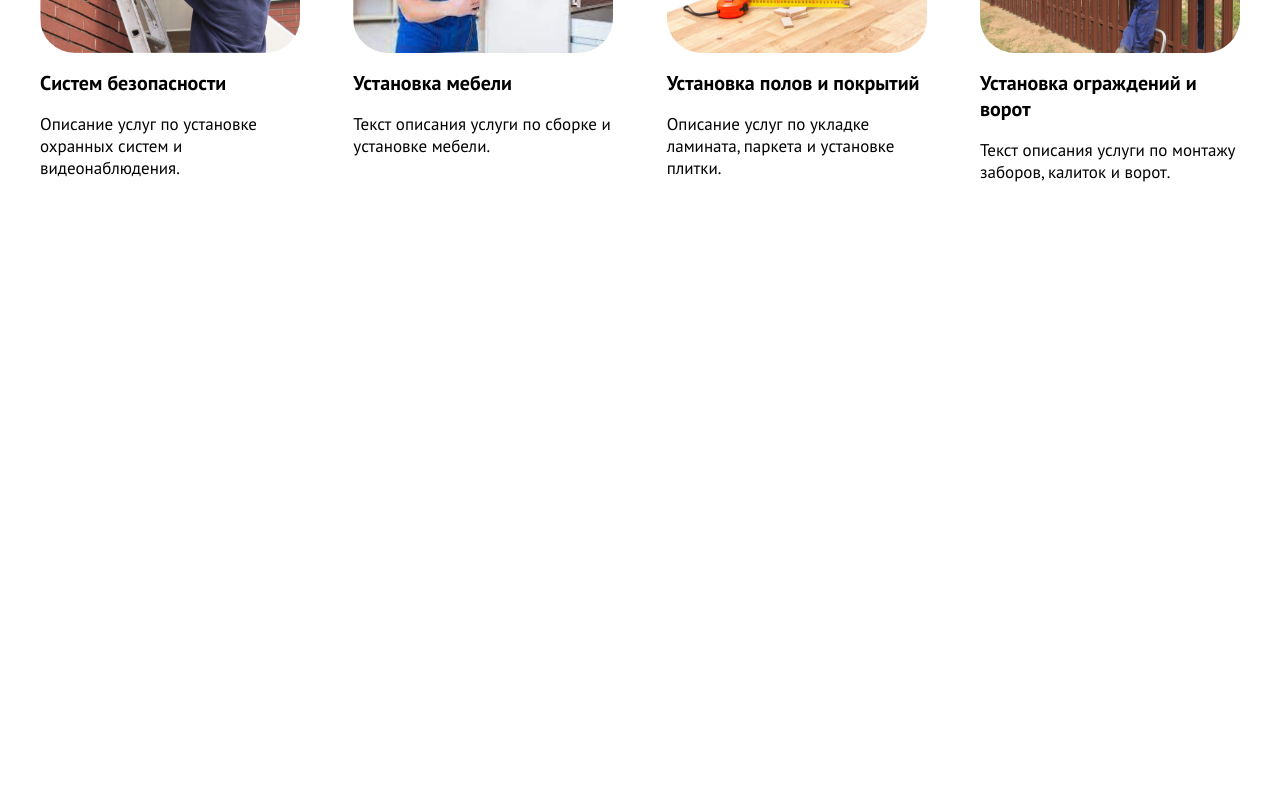
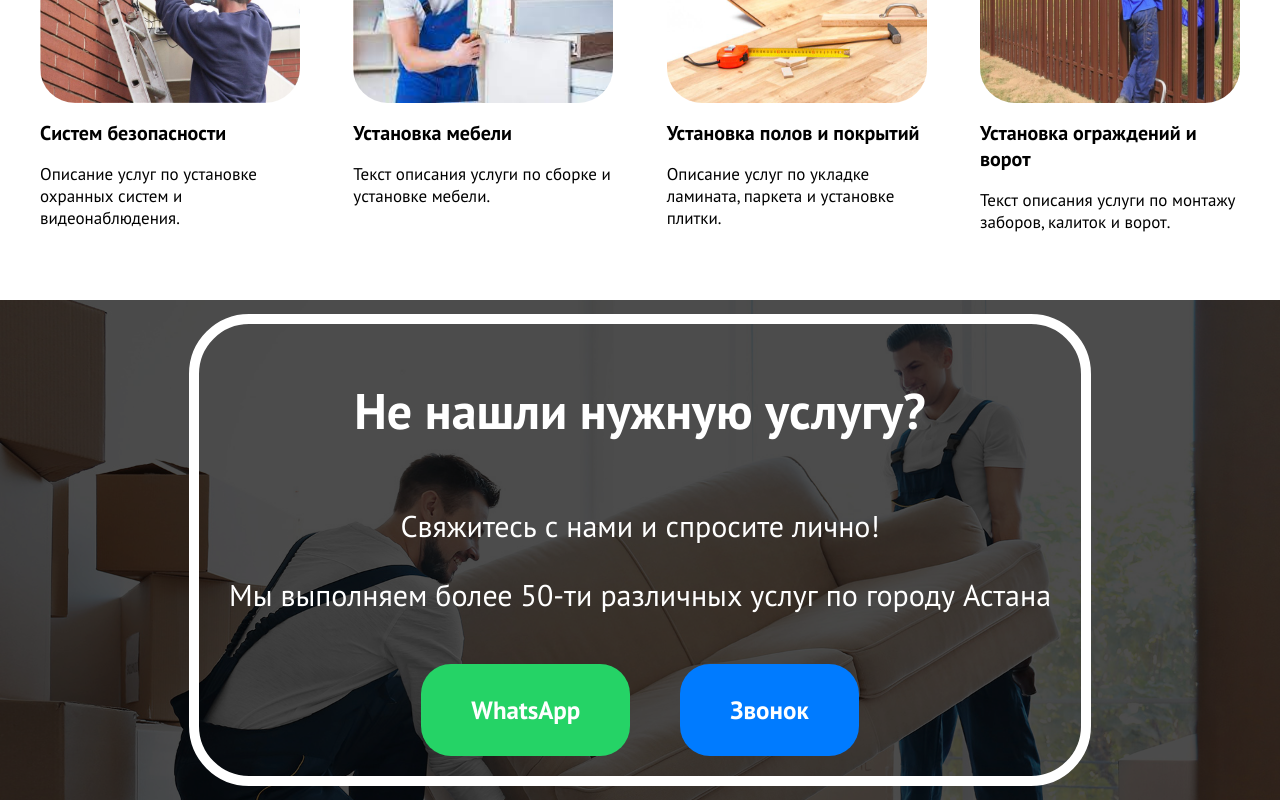
Before and after one commit to erkosha11/PrimeCity, a React (Vite) app: page / in a window 1280 px wide. Shown: the part 1381-2181 px from the top of the page. Before the commit the page ends 1581 px from the top, so only its background shows below. Built offline with nearby package versions, Linux system fonts and the light colour scheme.

Commit message:
add found

```diff
--- a/src/App/App.tsx
+++ b/src/App/App.tsx
@@ -2,6 +2,7 @@ import "./App.scss";
 import { Header } from "../components/Header/Header";
 import { Home } from "../components/Home/Home";
 import { Services } from "../components/Servicespage/Services";
+import { Found } from "../components/Found/Found";
 
 function App() {
   return (
@@ -9,6 +10,7 @@ function App() {
       <Header />
       <Home/>
       <Services/>
+      <Found/>
     </div>
   );
 }
--- a/src/components/Found/Found.module.scss
+++ b/src/components/Found/Found.module.scss
@@ -0,0 +1,87 @@
+.Found {
+  position: relative;
+  background-image: url("../../assets/found.jpeg");
+  background-size: cover;
+  background-position: top;
+
+  &::before {
+    content: "";
+    position: absolute;
+    top: 0;
+    left: 0;
+    width: 100%;
+    height: 100%;
+    background-color: rgba(0, 0, 0, 0.7);
+    z-index: 1;
+  }
+
+  .foundContent {
+    display: flex;
+    justify-content: center;
+    align-items: center;
+    height: 500px;
+
+    .foundText {
+      display: flex;
+      justify-content: center;
+      flex-direction: column;
+      align-items: center;
+
+      border: 10px solid #fff;
+      border-radius: 60px;
+
+      padding: 20px 30px;
+
+      h1 {
+        font-size: 50px;
+        color: #fff;
+      }
+
+      p {
+        margin-bottom: 0;
+        font-size: 30px;
+        color: #fff;
+      }
+
+      .foundButton {
+        display: flex;
+        gap: 50px;
+        margin-top: 50px;
+        button {
+          padding: 30px 50px;
+          border: none;
+          border-radius: 30px;
+          font-size: 25px;
+          cursor: pointer;
+          font-weight: 600;
+
+          &:first-child {
+            background-color: #25d366;
+            color: #fff;
+
+            &:hover {
+              background-color: #fff;
+              color: #25d366;
+              border: 1px solid #25d366;
+            }
+          }
+
+          &:last-child {
+            background-color: #007bff;
+            color: #fff;
+
+            &:hover {
+              background-color: #fff;
+              color: #007bff;
+              border: 1px solid #007bff;
+            }
+          }
+
+          &:hover {
+            opacity: 0.9;
+          }
+        }
+      }
+    }
+  }
+}
--- a/src/components/Found/Found.tsx
+++ b/src/components/Found/Found.tsx
@@ -2,15 +2,17 @@ import s from "./Found.module.scss";
 
 export const Found = () => {
   return (
-    <section id="Found" className="Found">
+    <section id="Found" className={s.Found}>
       <div className="container">
         <div className={s.foundContent}>
-          <h1>Не нашли нужную услугу?</h1>
-          <p>Свяжитесь с нами и спросите лично!</p>
-          <p>Мы выполняем более 50-ти различных услуг по городу Алматы</p>
-          <div className={s.foundButton}>
-            <button>WhatsApp</button>
-            <button>Звонок</button>
+          <div className={s.foundText}>
+            <h1>Не нашли нужную услугу?</h1>
+            <p>Свяжитесь с нами и спросите лично!</p>
+            <p>Мы выполняем более 50-ти различных услуг по городу Астана</p>
+            <div className={s.foundButton}>
+              <button>WhatsApp</button>
+              <a href="tel:87017587203"><button>Звонок</button></a>
+            </div>
           </div>
         </div>
       </div>
--- a/src/components/Home/Home.tsx
+++ b/src/components/Home/Home.tsx
@@ -12,7 +12,7 @@ export const Home = () => {
               <br />В Астана
             </h1>
             <h2>Моментальный выезд!</h2>
-            <a href=""><span>+7 (701)758-72-03</span></a>
+            <a href="tel:87017587203"><span>+7 (701)758-72-03</span></a>
             <p>
               <span>90%</span> всех заявок обрабатываются и выполняются в 1 день
             </p>
--- a/src/components/Servicespage/Services.module.scss
+++ b/src/components/Servicespage/Services.module.scss
@@ -1,6 +1,7 @@
 .servicesContent {
   display: flex;
   flex-direction: column;
+  margin: 50px 0;
 
   .servicesHeader {
     display: flex;
@@ -28,7 +29,7 @@
       background-color: #25d366;
       color: #fff;
 
-      &:hover{
+      &:hover {
         background-color: #fff;
         color: #25d366;
         border: 1px solid #25d366;
```
Also changed, not shown: src/assets/found.jpeg (added).
